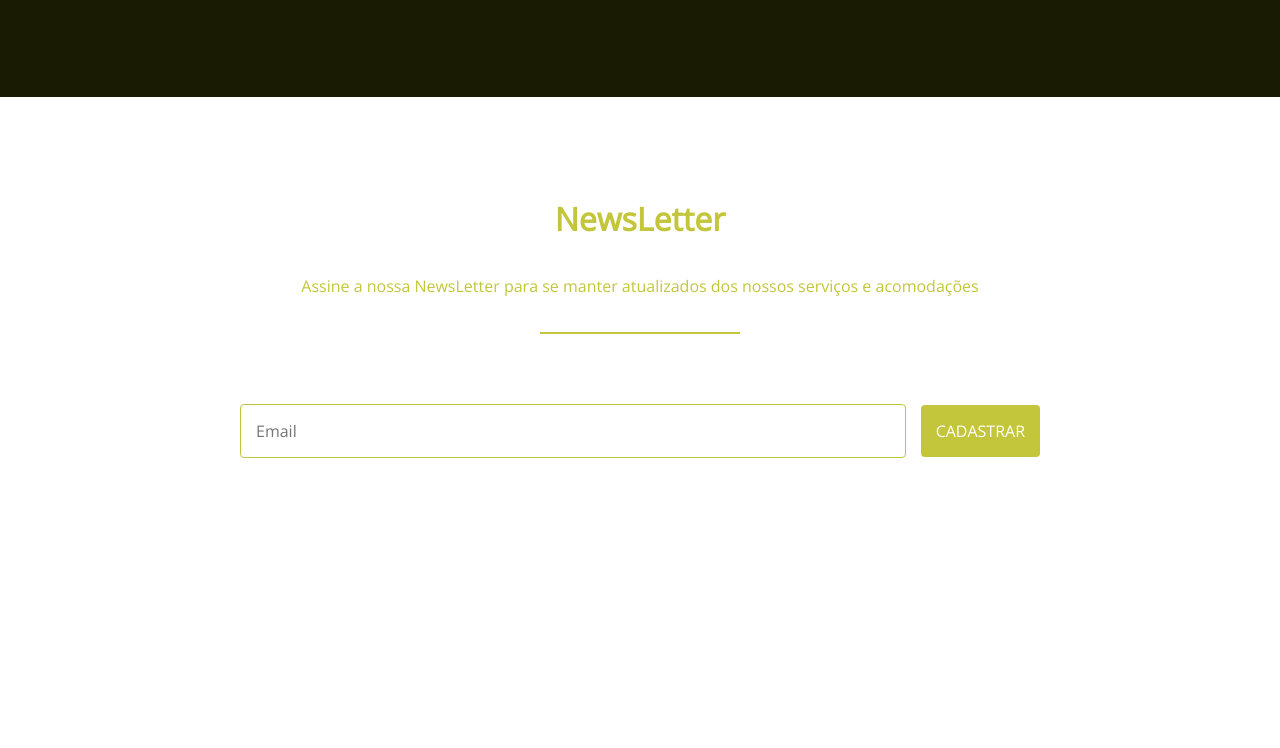
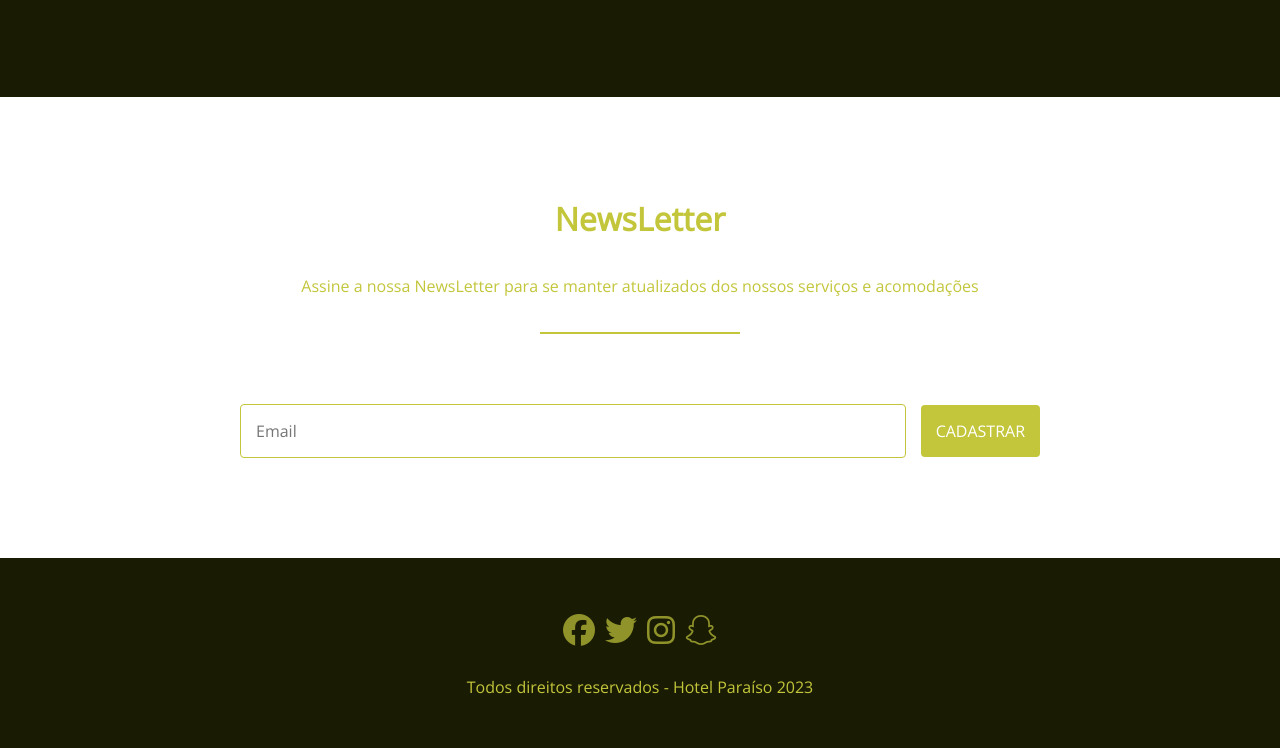
Before and after one commit to LuquinhasBohrer/Treinamento-Flexbox, a plain HTML site: page index.html in a window 1280 px wide. Shown: the part 2511-3259 px from the top of the page. Before the commit the page ends 3069 px from the top, so only its background shows below. Drawn offline with nearby package versions, Linux system fonts and the light colour scheme.

Commit message:
Site completo pronto

```diff
--- a/CSS/style.css
+++ b/CSS/style.css
@@ -117,3 +117,11 @@ border-radius: 4px; cursor: pointer; }
 @media ( max-width: 700px) {
     .newsletter input {flex-basis: 100%; margin-bottom: 15px;}
 }
+
+/*Footer*/
+footer {display: flex; flex-direction: column; background-color: #191c03; padding: 50px 0px; align-items: center;}
+footer ul {display: flex; margin-bottom: 25px;}
+footer ul li {margin-right: 10px;}
+footer ul li:last-child {margin-right: 0px;}
+footer ul li a {color: #c3c63b; font-size: 2rem;}
+footer p { color: #c3c63b; text-align: center;}
--- a/index.html
+++ b/index.html
@@ -85,6 +85,15 @@
             <button>Cadastrar</button>
         </form>
     </section>
+    <footer>
+        <ul>
+            <li><a href=""><i class="fa-brands fa-facebook"></i></a></li>
+            <li><a href=""><i class="fa-brands fa-twitter"></i></a></li>
+            <li><a href=""><i class="fa-brands fa-instagram"></i></a></li>
+            <li><a href=""><i class="fa-brands fa-snapchat"></i></a></li>
+        </ul>
+        <p>Todos direitos reservados - Hotel Paraíso 2023</p>
+    </footer>
 
 </body>
 </html>
```
